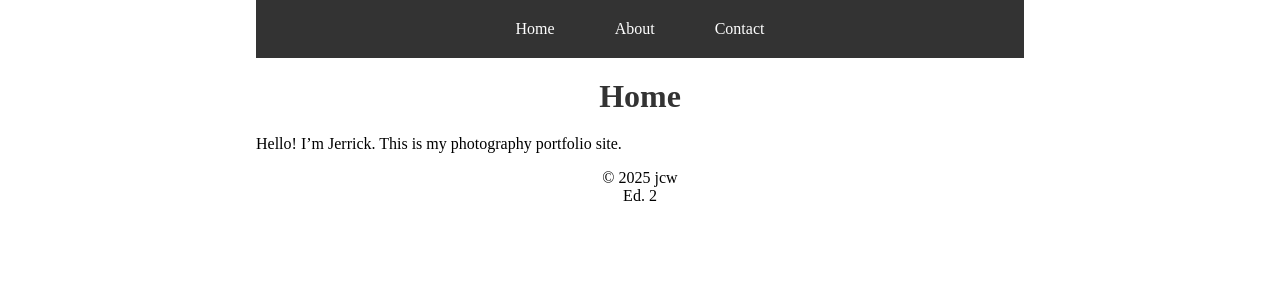
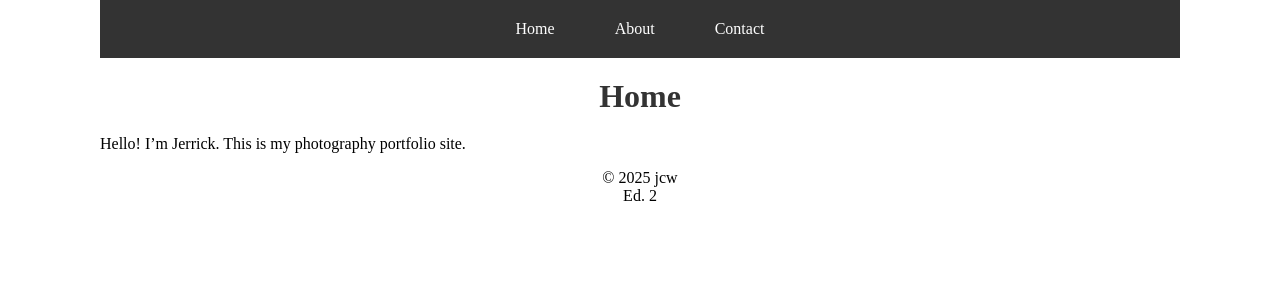
Before and after one commit to jerrickwang/jerrickwang.github.io, a Jekyll site: the page built from index.md, in a window 1280 px wide. Shown: the top 300 px of the page. Built offline with Jekyll 4.4.1, drawn with Linux system fonts in a browser that asks for light colours.

Commit message:
Update style.css

```diff
--- a/assets/css/style.css
+++ b/assets/css/style.css
@@ -11,9 +11,9 @@ nav {
 
 /* Inner container for the navigation links */
 .nav-container {
-  max-width: 1200px; /* Limit the width of the content */
-  margin: 0 auto; /* Center the content */
-  padding: 0 20px; /* Add padding for spacing */
+  max-width: 1200px; /* Limit the width of the navigation links */
+  margin: 0 auto; /* Center the navigation links */
+  padding: 0 20px; /* Add padding inside the container */
   display: flex;
   justify-content: center; /* Center-align the links */
 }
@@ -66,5 +66,5 @@ body {
 body > * {
   max-width: 1200px; /* Limits the width for better readability */
   margin: 0 auto; /* Centers the content */
-  padding: 0 20%; /* Adds 20% of the screen width as side padding */
+  padding: 0 100px; /* Adds side padding for better spacing */
 }
```
